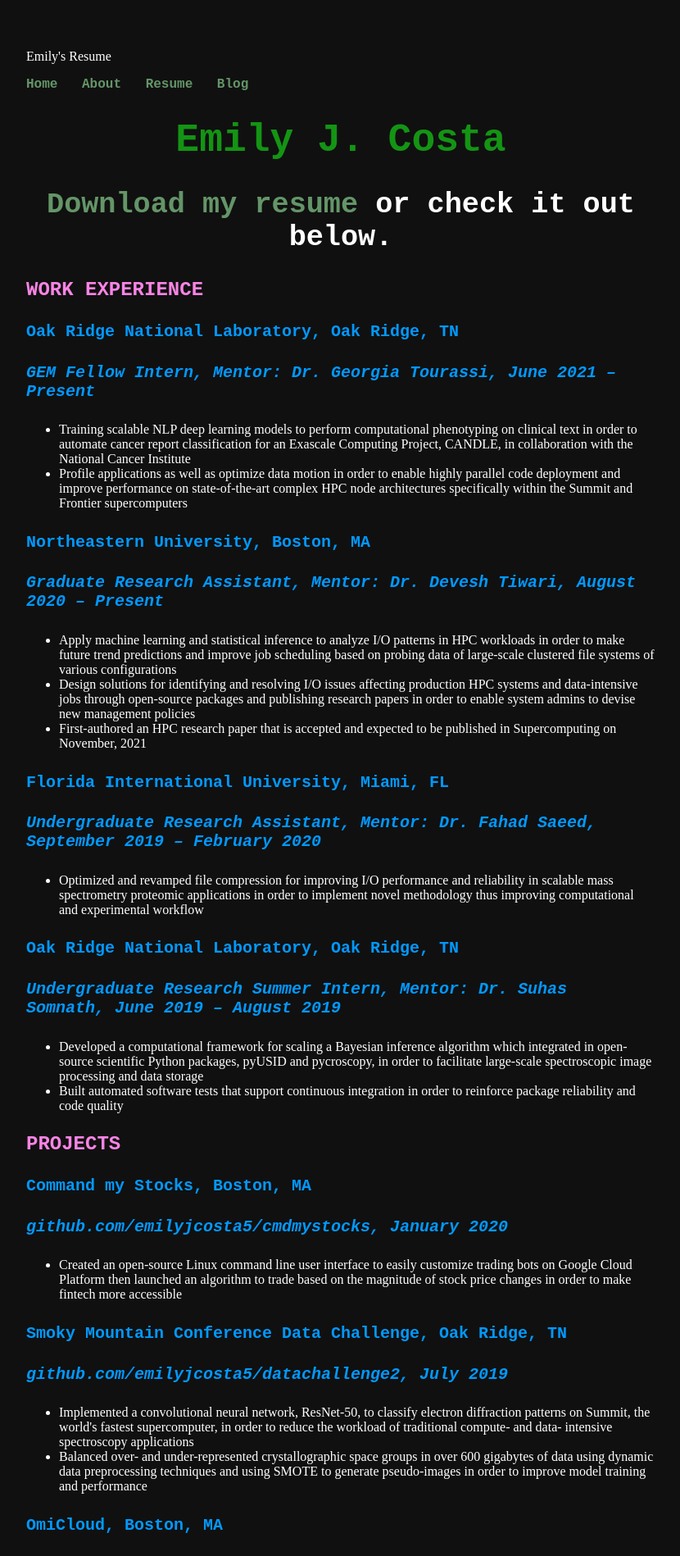
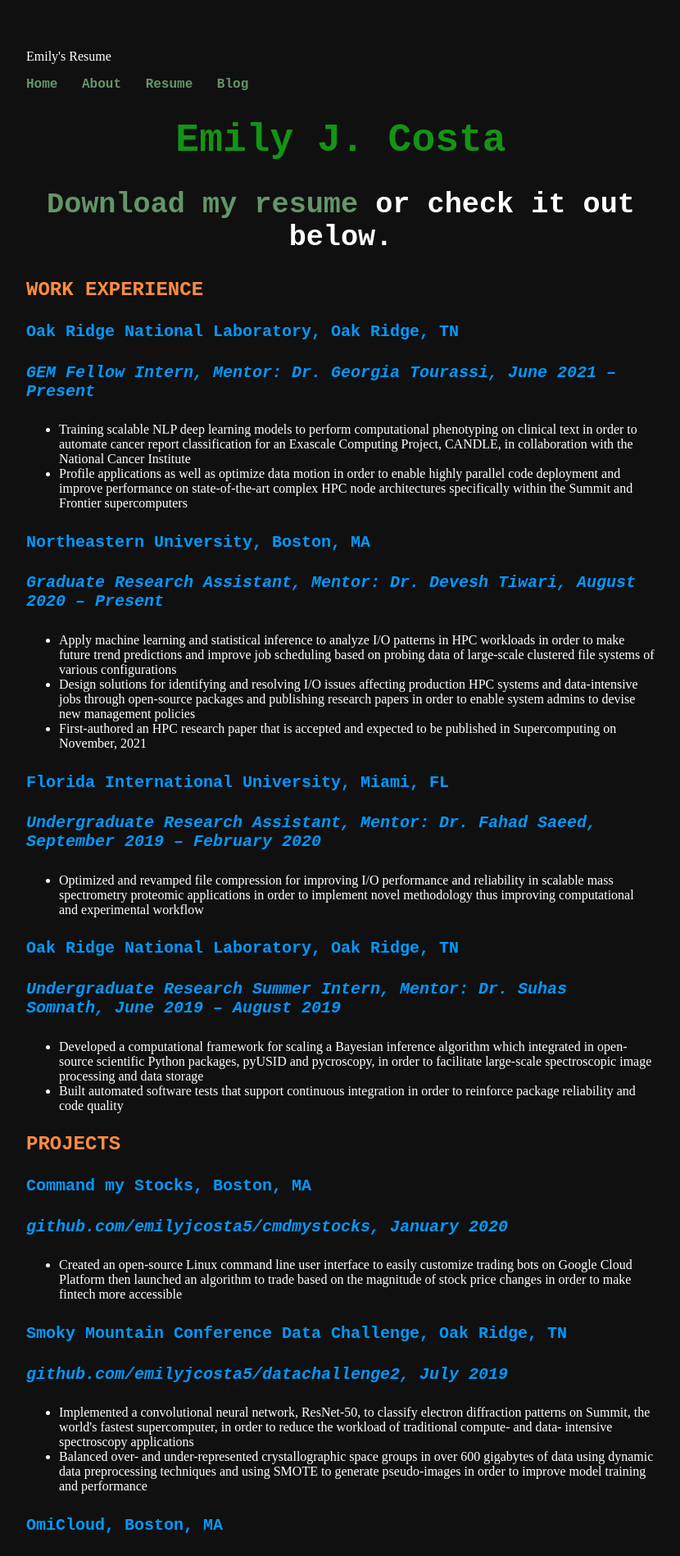
Before and after one commit to emilyjcosta5/emilyjcosta5.github.io, a Jekyll site: the page built from resume/index.md, in a window 1280 px wide. Shown: the top 1898 px of the page at 82% size, without its empty margins (224-1054 px from the left). Built offline with Jekyll 4.4.1, drawn with Linux system fonts in a browser that asks for light colours.

Commit message:
messing with text styles

```diff
--- a/css/main.css
+++ b/css/main.css
@@ -37,7 +37,7 @@
 h3 {
     font-size: 1.5em;
     font-family:"Courier New", Courier, monospace;
-    color: #f984e5;
+    color: #ff8c40;
     text-align: left;
 }
 h4 {
@@ -46,10 +46,27 @@
     color: #0099ff;
     text-align: left;
 }
+h5 {
+    font-size: 1em;
+    font-family:"Courier New", Courier, monospace;
+    color: #f984e5;
+    text-align: left;
+}
+h6 {
+    font-size: 1em;
+    font-family:"Courier New", Courier, monospace;
+    color: #ff0000;
+    text-align: left;
+}
 /*
 h1 {
   animation: animated-text 4s steps(29,end) 1s 1 normal both,
-             animated-cursor 600ms steps(29,end) infinite;
+  h4 {
+    font-size: 1.25em;
+    font-family:"Courier New", Courier, monospace;
+    color: #0099ff;
+    text-align: left;
+}           animated-cursor 600ms steps(29,end) infinite;
 }
 
 @keyframes animated-text{
```
